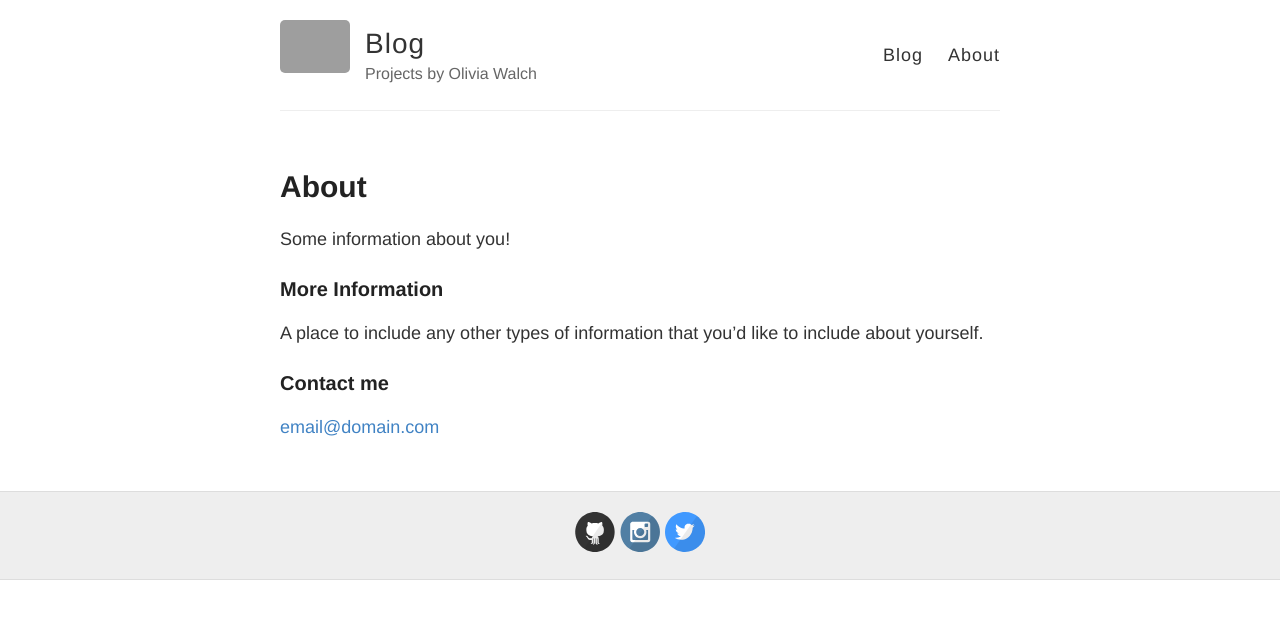
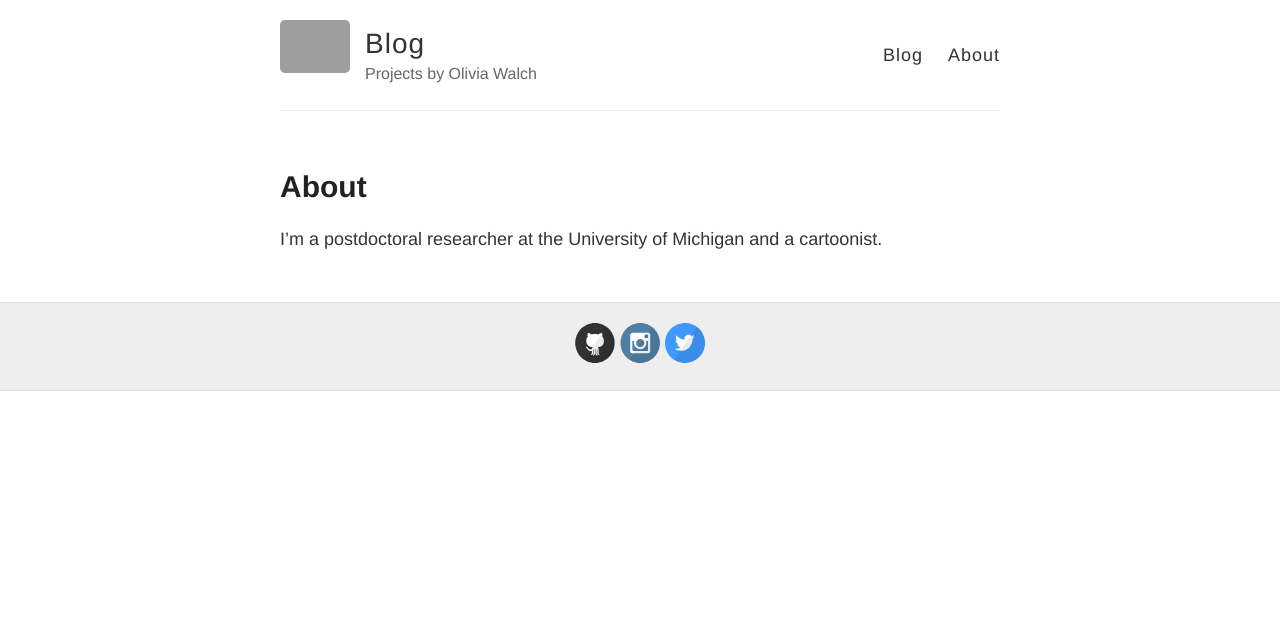
Before and after one commit to ojwalch/ojwalch.github.io, a Jekyll site: the page built from about.md, in a window 1280 px wide. Shown: the top 619 px of the page. Built offline with Jekyll 4.4.1, drawn with Linux system fonts in a browser that asks for light colours; grey boxes are pictures that could not be loaded.

Commit message:
About edits

```diff
--- a/about.md
+++ b/about.md
@@ -4,12 +4,12 @@ title: About
 permalink: /about/
 ---
 
-Some information about you!
+I'm a postdoctoral researcher at the University of Michigan and a cartoonist.
 
-### More Information
+[//]: #### More Information
 
-A place to include any other types of information that you'd like to include about yourself.
+[//]: #A place to include any other types of information that you'd like to include about yourself.
 
-### Contact me
+[//]: #### Contact me
 
-[email@domain.com](mailto:email@domain.com)
+[//]: #[email@domain.com](mailto:email@domain.com)
```
Also changed, not shown: 1 other file.
